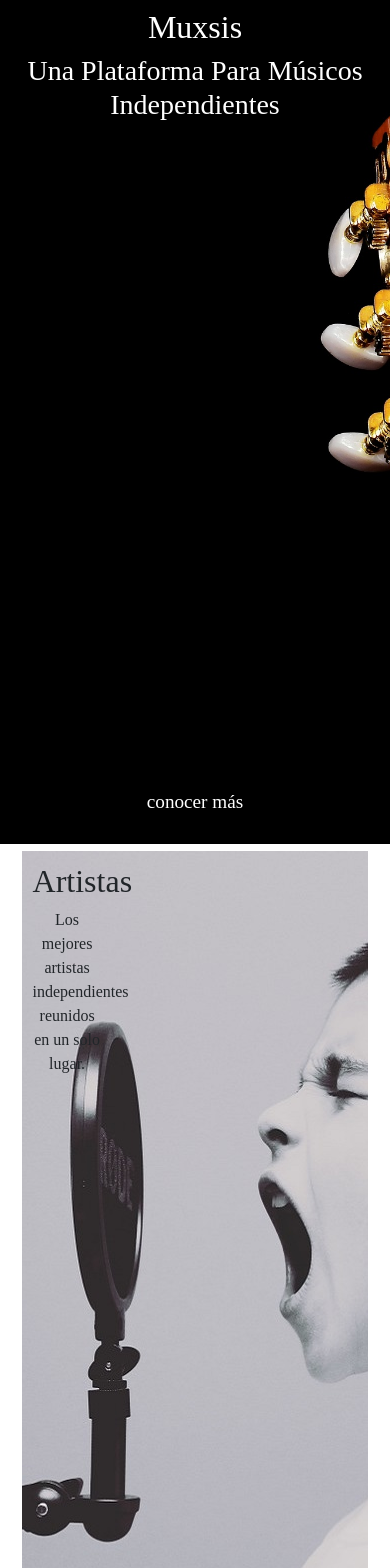
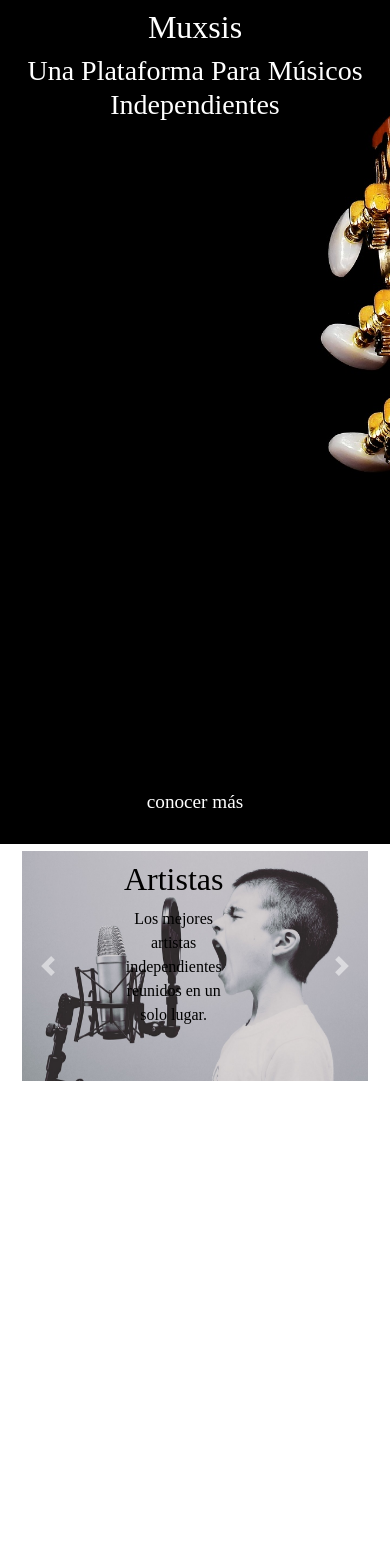
Before and after one commit to dagofonseca/music-front, a React (Create React App) app: page / in a window 390 px wide. Shown: the top 1568 px of the page. Built offline with nearby package versions, Linux system fonts and the light colour scheme.

Commit message:
responsive carousel

```diff
--- a/src/components/Slider.js
+++ b/src/components/Slider.js
@@ -4,7 +4,10 @@
     Carousel,
     CarouselItem,
     CarouselControl,
-    CarouselCaption
+    Container,
+    Row,
+    Col,
+    Button
 } from "reactstrap";
 import img1 from "../images/story1.jpg";
 import img2 from "../images/story2.jpg";
@@ -59,38 +62,45 @@
     carouselText(index) {
         if (index === 0) {
             return (
-                <div className="carouselTextArtist">
+                <Col xs={{ size: 4, offset: 3 }} md={{ size: 3, offset: 1 }}>
+                    <div className="carouselText" style={{color: "black"}}>
                         <h2>Artistas</h2>
                         <p>Los mejores artistas independientes reunidos en un solo lugar.</p>
                     </div>
+                </Col>
             );
         }
         else if (index === 1) {
             return (
-                <div className="carouselTextAlbum">
+                <Col xs={{ size: 4, offset: 3 }} md={{ size: 3, offset: 5 }}>
+
+                    <div className="carouselText">
                         <h2>Álbums</h2>
                         <p>Los mejores álbumes reunidos en un solo lugar.</p>
                     </div>
+                </Col>
             );
         }
         else {
             return (
-                <div className="carouselTextSong">
+                <Col xs={{ size: 4, offset: 3 }} md={{ size: 3, offset: 8 }}>
+                    <div className="carouselText">
                         <h2>Canciones</h2>
                         <p>Las mejores canciones reunidas en un solo lugar.</p>
                     </div>
+                </Col>
             );
         }
     }
     registerButton(index) {
-        if(index === 2){
+        if (index === 2) {
             return (
                 <div id="buttonRegister">
-                    <div className="blurButton">
+                    <Button className="blurButton">
                         <a href="/home" >
                             Registrarse
                         </a>
-                    </div>
+                    </Button>
                 </div>
             );
         }
@@ -104,13 +114,14 @@
                     onExiting={this.onExiting}
                     onExited={this.onExited}
                 >
-                    <img src={image.src} alt={image.caption} />
+                    <img className="w-100" src={image.src} alt={image.caption} />
 
                 </CarouselItem>
             );
         });
         return (
-            <div className="carrouselSlider">
+            <Container fluid className="carrouselSlider">
+                <Row>
                     {this.carouselText(activeIndex)}
                     {this.registerButton(activeIndex)}
                     <Carousel
@@ -123,7 +134,8 @@
                         <CarouselControl direction="prev" directionText="Previous" onClickHandler={this.previous} />
                         <CarouselControl direction="next" directionText="Next" onClickHandler={this.next} />
                     </Carousel>
-            </div>
+                </Row>
+            </Container>
         );
     }
 }
--- a/src/components/styles/landingPage.css
+++ b/src/components/styles/landingPage.css
@@ -36,7 +36,6 @@
 
 #buttonMore {
     width: 100%;
-    align-self: flex-end;
     display: flex;
     flex-direction: row;
     justify-content: center;
--- a/src/components/styles/slider.css
+++ b/src/components/styles/slider.css
@@ -10,40 +10,16 @@
     align-items: center;
 }
 
-.carouselTextArtist {
+.carouselText {
     position: absolute;
-    width: 20%;
-    z-index: 2;
-    white-space: normal;
-    align-self: flex-start;
-    margin: 3%;
-}
-
-.carouselTextAlbum {
-    position: absolute;
-    width: 20%;
     color: #ffffff;
     z-index: 2;
     white-space: normal;
-    align-self: center;
-    margin: 3%;
-}
-
-.carouselTextSong {
-    position: absolute;
-    width: 20%;
-    color: #ffffff;
-    z-index: 2;
-    white-space: normal;
-    align-self: flex-end;
-    margin-top: 3%;
-    padding-right: 3%;
+    margin-top: 8%;
 }
 
 #buttonRegister {
     position: absolute;
     z-index: 3;
     width: 100%;
-    bottom: 0;
-    left: 45%;
 }
```
Lines whose indentation alone changed are shown as unchanged.
